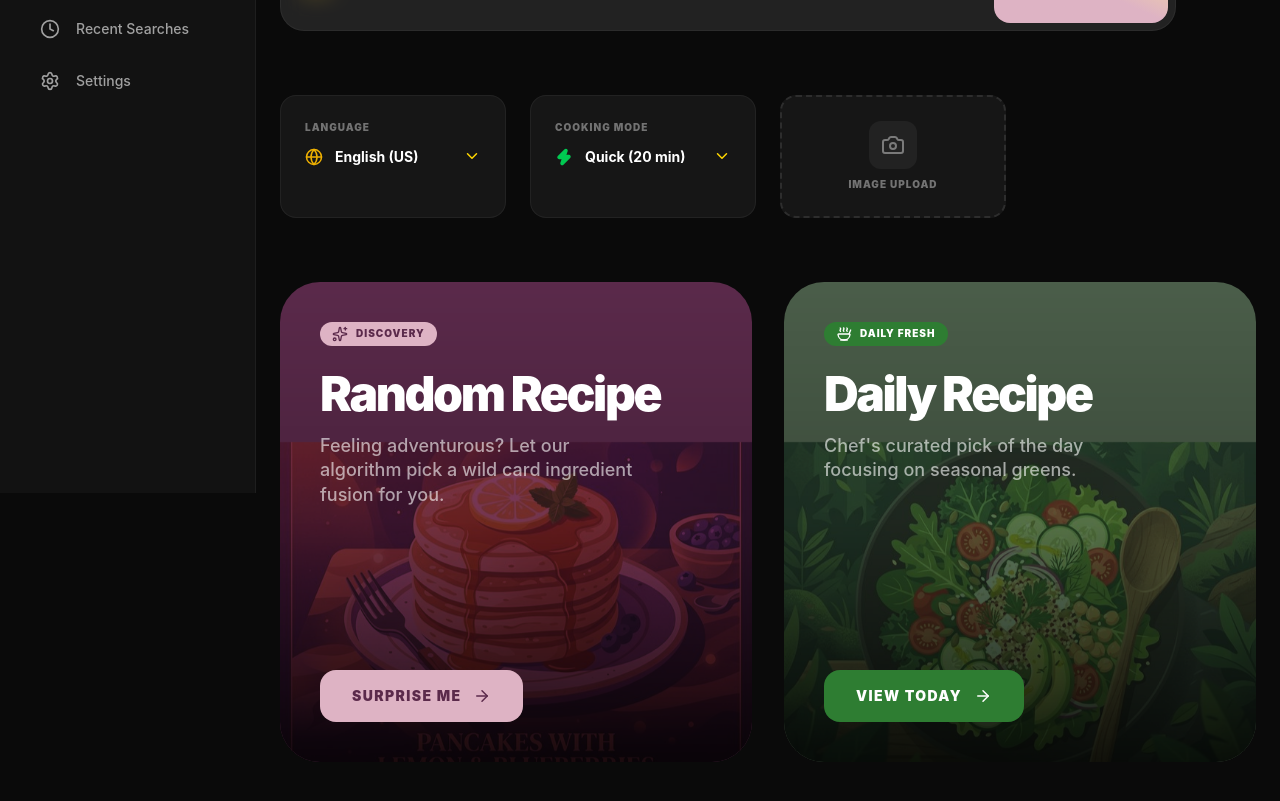
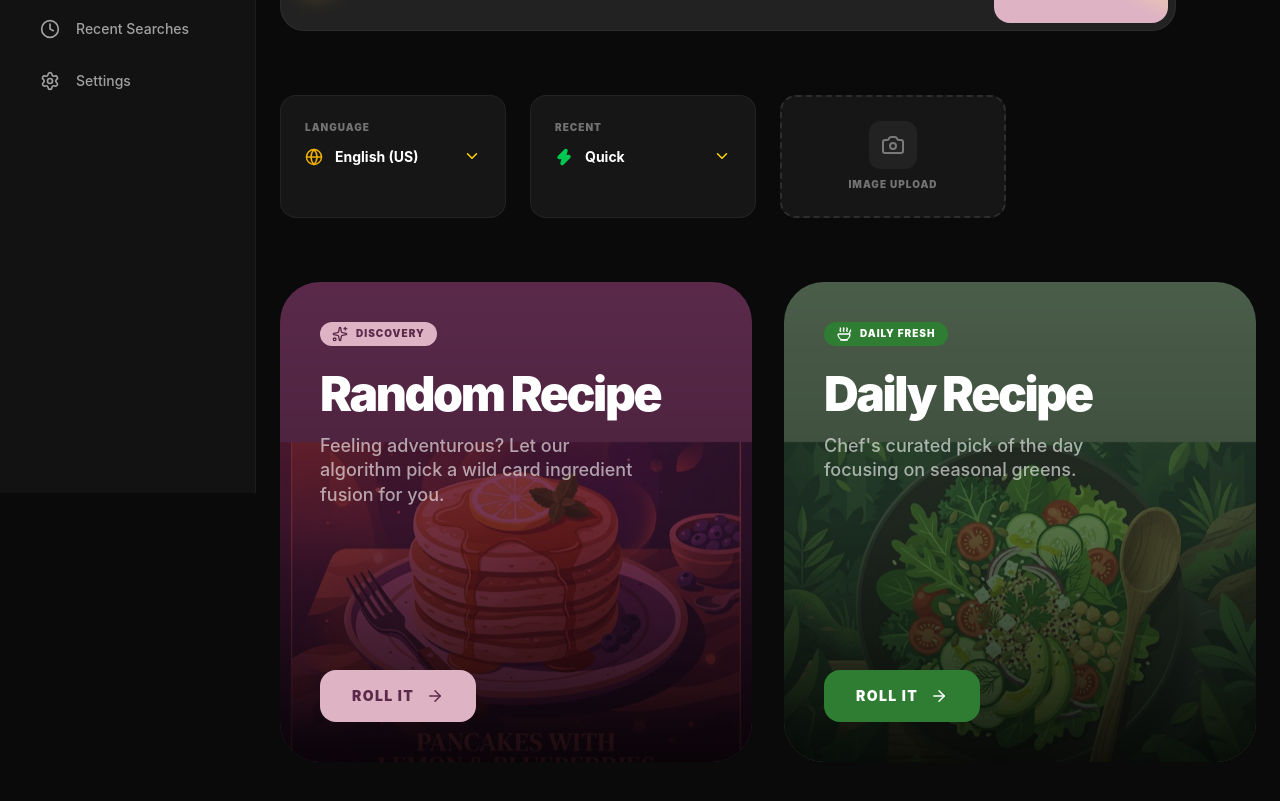
Before and after one commit to isninosmyname/DishDash, a React (Vite) app: page / in a window 1280 px wide. Shown: the part 307-1108 px from the top of the page. Built offline with nearby package versions, Linux system fonts and the light colour scheme.

Commit message:
Fixed some bugs

```diff
--- a/src/App.jsx
+++ b/src/App.jsx
@@ -16,8 +16,82 @@ const ingredientPools = {
 const getRandom = (arr) => arr[Math.floor(Math.random() * arr.length)];
 
 const uiTranslations = {
-  English: { language: "Language", button: "Roll It", loading: "Whisking...", settings: "Settings", placeholder: "Pasta, Garlic, 1 Lime...", history: "Recent", selectFav: "Select a Favorite...", addFav: "Save to Favorites", remFav: "Remove Favorite", secret: "Chef's Secret", copy: "Copy Recipe", copied: "Copied!", clear: "Clear History", health: "Health Check", analyzing: "Analyzing...", modes: { quick: "Quick", detailed: "Detailed", healthy: "Healthy", budget: "Budget" }, theme: "Theme", light: "Light", dark: "Dark", listen: "Listen", stop: "Stop", daily: 'Daily recipe' },
-  Español: { language: "Idioma", button: "Cocinar", loading: "Batiendo...", settings: "Ajustes", placeholder: "Pasta, Ajo, 1 Limón...", history: "Recientes", selectFav: "Seleccionar Favorito...", addFav: "Guardar Favorito", remFav: "Eliminar Favorito", secret: "Secreto del Chef", copy: "Copiar Receta", copied: "¡Copiado!", clear: "Borrar Todo", health: "Análisis Salud", analyzing: "Analizando...", modes: { quick: "Rápido", detailed: "Detallado", healthy: "Saludable", budget: "Económico" }, theme: "Tema", light: "Claro", dark: "Oscuro", listen: "Escuchar", stop: "Parar", daily: 'Receta diaria' }
+  English: {
+    language: "Language",
+    button: "Roll It",
+    loading: "Whisking...",
+    settings: "Settings",
+    placeholder: "Pasta, Garlic, 1 Lime...",
+    history: "Recent",
+    selectFav: "Select a Favorite...",
+    addFav: "Save to Favorites",
+    remFav: "Remove Favorite",
+    secret: "Chef's Secret",
+    copy: "Copy Recipe",
+    copied: "Copied!",
+    clear: "Clear History",
+    health: "Health Check",
+    analyzing: "Analyzing...",
+    modes: { quick: "Quick", detailed: "Detailed", healthy: "Healthy", budget: "Budget" },
+    theme: "Theme",
+    light: "Light",
+    dark: "Dark",
+    listen: "Listen",
+    stop: "Stop",
+    daily: 'Daily recipe',
+    heroTitle: "What's in your",
+    heroKitchen: "Kitchen?",
+    featuredRandom: { type: "DISCOVERY", title: "Random Recipe", desc: "Feeling adventurous? Let our algorithm pick a wild card ingredient fusion for you." },
+    featuredDaily: { type: "DAILY FRESH", title: "Daily Recipe", desc: "Chef's curated pick of the day focusing on seasonal greens." },
+    favTitle: "Your Favorites",
+    favSub: "Recipes you've hand-picked for greatness",
+    recentTitle: "Recent Inventions",
+    recentSub: "Your past culinary creations and searches",
+    recipeHeading: "Your Recipe",
+    craftedBy: "Crafted by DishDash AI",
+    healthHeading: "Health Analysis",
+    scoreLabel: "SCORE",
+    sidebar: { home: "Home", favs: "Favorites", recent: "Recent Searches", settings: "Settings", profile: "Chef's Table" },
+    filterImage: "IMAGE UPLOAD"
+  },
+  Español: {
+    language: "Idioma",
+    button: "Cocinar",
+    loading: "Batiendo...",
+    settings: "Ajustes",
+    placeholder: "Pasta, Ajo, 1 Limón...",
+    history: "Recientes",
+    selectFav: "Seleccionar Favorito...",
+    addFav: "Guardar Favorito",
+    remFav: "Eliminar Favorito",
+    secret: "Secreto del Chef",
+    copy: "Copiar Receta",
+    copied: "¡Copiado!",
+    clear: "Borrar Todo",
+    health: "Análisis Salud",
+    analyzing: "Analizando...",
+    modes: { quick: "Rápido", detailed: "Detallado", healthy: "Saludable", budget: "Económico" },
+    theme: "Tema",
+    light: "Claro",
+    dark: "Oscuro",
+    listen: "Escuchar",
+    stop: "Parar",
+    daily: 'Receta diaria',
+    heroTitle: "¿Qué hay en tu",
+    heroKitchen: "Cocina?",
+    featuredRandom: { type: "DESCUBRIR", title: "Receta Aleatoria", desc: "¿Te atreves? Deja que nuestro algoritmo elija una fusión de ingredientes salvaje." },
+    featuredDaily: { type: "FRESCO DIARIO", title: "Receta del Día", desc: "La selección del chef enfocada en ingredientes de temporada." },
+    favTitle: "Tus Favoritos",
+    favSub: "Recetas elegidas a mano por ti",
+    recentTitle: "Inventos Recientes",
+    recentSub: "Tus creaciones culinarias y búsquedas pasadas",
+    recipeHeading: "Tu Receta",
+    craftedBy: "Creado por DishDash AI",
+    healthHeading: "Análisis de Salud",
+    scoreLabel: "PUNTOS",
+    sidebar: { home: "Inicio", favs: "Favoritos", recent: "Búsquedas", settings: "Ajustes", profile: "Mesa del Chef" },
+    filterImage: "SUBIR IMAGEN"
+  }
 };
 
 export default function App() {
@@ -201,6 +275,7 @@ export default function App() {
         language={language}
         setLanguage={setLanguage}
         setShowSettings={setShowSettings}
+        ui={ui}
       />
 
       <main className="flex-1 overflow-y-auto pb-32 md:pb-0" ref={mainContentRef}>
@@ -210,6 +285,7 @@ export default function App() {
             setIngredients={setIngredients}
             onRoll={() => generateRecipe()}
             loading={loading}
+            ui={ui}
           />
 
           <FilterSection
@@ -218,18 +294,20 @@ export default function App() {
             mode={mode}
             setMode={setMode}
             onImageUpload={handleImageUpload}
+            ui={ui}
           />
 
           <FeaturedCards
             onRandom={surpriseMe}
             onDaily={generateDailyRecipe}
+            ui={ui}
           />
         </div>
 
         <div id="favorites">
           <RecipeList
-            title="Your Favorites"
-            subtitle="Recipes you've hand-picked for greatness"
+            title={ui.favTitle}
+            subtitle={ui.favSub}
             items={favorites}
             onSelect={setRecipe}
             onDelete={(index) => setFavorites(prev => prev.filter((_, i) => i !== index))}
@@ -239,8 +317,8 @@ export default function App() {
 
         <div id="recent">
           <RecipeList
-            title="Recent Inventions"
-            subtitle="Your past culinary creations and searches"
+            title={ui.recentTitle}
+            subtitle={ui.recentSub}
             items={history}
             onSelect={setRecipe}
             onDelete={(index) => setHistory(prev => prev.filter((_, i) => i !== index))}
@@ -257,10 +335,10 @@ export default function App() {
                   <img src="/logo.png" alt="Logo" className="w-12 h-12 rounded-xl shadow-[0_0_15px_rgba(255,215,0,0.2)]" />
                   <div>
                     <h2 className="text-2xl md:text-4xl font-black tracking-tighter mb-1 italic text-yellow-500 uppercase">
-                      Your Recipe
+                      {ui.recipeHeading}
                     </h2>
                     <p className="text-white/40 text-[10px] md:text-sm font-medium uppercase tracking-widest">
-                      Crafted by DishDash AI • {mode} Mode
+                      {ui.craftedBy} • {mode} Mode
                     </p>
                   </div>
                 </div>
@@ -315,10 +393,10 @@ export default function App() {
                     <div className="flex items-center gap-4 md:gap-6 mb-4 md:mb-6">
                       <div className="w-16 h-16 md:w-20 md:h-20 rounded-xl md:rounded-2xl bg-green-500/20 flex flex-col items-center justify-center border border-green-500/20 shadow-inner">
                         <span className="text-2xl md:text-3xl font-black text-green-500">{healthData.score}</span>
-                        <span className="text-[7px] md:text-[8px] font-black text-green-500/60 tracking-widest uppercase">SCORE</span>
+                        <span className="text-[7px] md:text-[8px] font-black text-green-500/60 tracking-widest uppercase">{ui.scoreLabel}</span>
                       </div>
                       <div className="flex-1">
-                        <h4 className="text-white font-black text-base md:text-lg mb-1 md:mb-2 uppercase tracking-tight">Health Analysis</h4>
+                        <h4 className="text-white font-black text-base md:text-lg mb-1 md:mb-2 uppercase tracking-tight">{ui.healthHeading}</h4>
                         <div className="w-full h-1.5 md:h-2 bg-white/5 rounded-full overflow-hidden">
                           <div
                             className="h-full bg-green-500 transition-all duration-1000 shadow-[0_0_10px_rgba(34,197,94,0.5)]"
@@ -352,8 +430,9 @@ export default function App() {
 
               <div className="space-y-4">
                 <div>
-                  <label className="block text-[10px] text-white/40 font-black uppercase tracking-widest mb-2">Provider</label>
+                  <label htmlFor="settings-provider" className="block text-[10px] text-white/40 font-black uppercase tracking-widest mb-2">Provider</label>
                   <select
+                    id="settings-provider"
                     className="w-full h-12 px-4 rounded-xl bg-white/5 border border-white/10 text-white text-sm focus:outline-none focus:border-yellow-500"
                     value={provider}
                     onChange={(e) => setProvider(e.target.value)}
@@ -365,8 +444,9 @@ export default function App() {
                 </div>
 
                 <div>
-                  <label className="block text-[10px] text-white/40 font-black uppercase tracking-widest mb-2">API Key</label>
+                  <label htmlFor="settings-apikey" className="block text-[10px] text-white/40 font-black uppercase tracking-widest mb-2">API Key</label>
                   <input
+                    id="settings-apikey"
                     type="password"
                     placeholder="Enter API Key"
                     className="w-full h-12 px-4 rounded-xl bg-white/5 border border-white/10 text-white text-sm focus:outline-none focus:border-yellow-500"
@@ -376,8 +456,9 @@ export default function App() {
                 </div>
 
                 <div>
-                  <label className="block text-[10px] text-white/40 font-black uppercase tracking-widest mb-2">Model ID</label>
+                  <label htmlFor="settings-model" className="block text-[10px] text-white/40 font-black uppercase tracking-widest mb-2">Model ID</label>
                   <input
+                    id="settings-model"
                     type="text"
                     placeholder="e.g. gemini-2.0-flash"
                     className="w-full h-12 px-4 rounded-xl bg-white/5 border border-white/10 text-white text-sm focus:outline-none focus:border-yellow-500"
--- a/src/components/FeaturedCards.jsx
+++ b/src/components/FeaturedCards.jsx
@@ -1,26 +1,25 @@
-import React from 'react';
 import { Sparkles, Soup, ArrowRight } from 'lucide-react';
 
-export default function FeaturedCards({ onRandom, onDaily }) {
+export default function FeaturedCards({ onRandom, onDaily, ui }) {
   const cards = [
     {
-      type: 'DISCOVERY',
-      title: 'Random Recipe',
-      description: 'Feeling adventurous? Let our algorithm pick a wild card ingredient fusion for you.',
+      type: ui.featuredRandom.type,
+      title: ui.featuredRandom.title,
+      description: ui.featuredRandom.desc,
       image: '/random-recipe.png',
       bgColor: 'bg-[#5B2A4B]',
-      btnText: 'SURPRISE ME',
+      btnText: ui.button,
       btnColor: 'bg-[#DEB3C4] text-[#5B2A4B]',
       onClick: onRandom,
       icon: <Sparkles size={16} />
     },
     {
-      type: 'DAILY FRESH',
-      title: 'Daily Recipe',
-      description: "Chef's curated pick of the day focusing on seasonal greens.",
+      type: ui.featuredDaily.type,
+      title: ui.featuredDaily.title,
+      description: ui.featuredDaily.desc,
       image: '/daily-recipe.png',
       bgColor: 'bg-[#4B5E4A]',
-      btnText: 'VIEW TODAY',
+      btnText: ui.button,
       btnColor: 'bg-[#2E7D32] text-white',
       onClick: onDaily,
       icon: <Soup size={16} />
--- a/src/components/FilterSection.jsx
+++ b/src/components/FilterSection.jsx
@@ -6,11 +6,12 @@ export default function FilterSection({
   setLanguage,
   mode,
   setMode,
-  onImageUpload
+  onImageUpload,
+  ui
 }) {
   const filters = [
     {
-      label: 'LANGUAGE',
+      label: ui.language.toUpperCase(),
       value: language,
       icon: <Globe size={18} className="text-yellow-500" />,
       options: [
@@ -20,14 +21,14 @@ export default function FilterSection({
       onChange: (e) => setLanguage(e.target.value)
     },
     {
-      label: 'COOKING MODE',
+      label: ui.history.toUpperCase(),
       value: mode,
       icon: <Zap size={18} className="text-green-500 fill-green-500" />,
       options: [
-        { label: 'Quick (20 min)', value: 'Quick' },
-        { label: 'Detailed', value: 'Detailed' },
-        { label: 'Healthy', value: 'Healthy' },
-        { label: 'Budget', value: 'Budget' }
+        { label: ui.modes.quick, value: 'Quick' },
+        { label: ui.modes.detailed, value: 'Detailed' },
+        { label: ui.modes.healthy, value: 'Healthy' },
+        { label: ui.modes.budget, value: 'Budget' }
       ],
       onChange: (e) => setMode(e.target.value)
     }
@@ -37,13 +38,14 @@ export default function FilterSection({
     <div className="grid grid-cols-2 md:grid-cols-4 gap-4 md:gap-6 px-6 mb-16">
       {filters.map((filter) => (
         <div key={filter.label} className="bg-white/5 border border-white/5 rounded-2xl p-6 relative group transition-all duration-300 hover:bg-white/10">
-          <label className="block text-[10px] text-white/40 font-black uppercase tracking-widest mb-3">
+          <label htmlFor={`filter-${filter.label}`} className="block text-[10px] text-white/40 font-black uppercase tracking-widest mb-3">
             {filter.label}
           </label>
           <div className="flex items-center justify-between">
             <div className="flex items-center gap-3">
               {filter.icon}
               <select
+                id={`filter-${filter.label}`}
                 value={filter.value}
                 onChange={filter.onChange}
                 className="bg-transparent text-white text-sm font-bold appearance-none focus:outline-none cursor-pointer pr-8"
@@ -63,7 +65,7 @@ export default function FilterSection({
         <div className="w-12 h-12 rounded-xl bg-white/5 flex items-center justify-center text-white/40 group-hover:text-yellow-500 transition-colors">
           <Camera size={24} />
         </div>
-        <span className="text-[10px] text-white/40 font-black uppercase tracking-widest group-hover:text-white transition-colors">IMAGE UPLOAD</span>
+        <span className="text-[10px] text-white/40 font-black uppercase tracking-widest group-hover:text-white transition-colors">{ui.filterImage}</span>
       </label>
     </div>
   );
--- a/src/components/Sidebar.jsx
+++ b/src/components/Sidebar.jsx
@@ -1,12 +1,12 @@
 import React from 'react';
 import { Home, Heart, Clock, Settings, HelpCircle, Globe, ChevronDown } from 'lucide-react';
 
-export default function Sidebar({ activeTab, onNavigate, language, setLanguage, setShowSettings }) {
+export default function Sidebar({ activeTab, onNavigate, language, setLanguage, setShowSettings, ui }) {
   const menuItems = [
-    { id: 'Home', icon: Home, label: 'Home', section: 'home' },
-    { id: 'Favorites', icon: Heart, label: 'Favorites', section: 'favorites' },
-    { id: 'Recent', icon: Clock, label: 'Recent Searches', section: 'recent' },
-    { id: 'Settings', icon: Settings, label: 'Settings' },
+    { id: 'Home', icon: Home, label: ui.sidebar.home, section: 'home' },
+    { id: 'Favorites', icon: Heart, label: ui.sidebar.favs, section: 'favorites' },
+    { id: 'Recent', icon: Clock, label: ui.sidebar.recent, section: 'recent' },
+    { id: 'Settings', icon: Settings, label: ui.sidebar.settings },
   ];
 
   return (
@@ -25,7 +25,7 @@ export default function Sidebar({ activeTab, onNavigate, language, setLanguage,
               CT
             </div>
             <div>
-              <h3 className="text-white text-sm font-bold">Chef's Table</h3>
+              <h3 className="text-white text-sm font-bold">{ui.sidebar.profile}</h3>
             </div>
           </div>
 
```
Also changed, not shown: src/components/Hero.jsx (+9 -5 lines).
